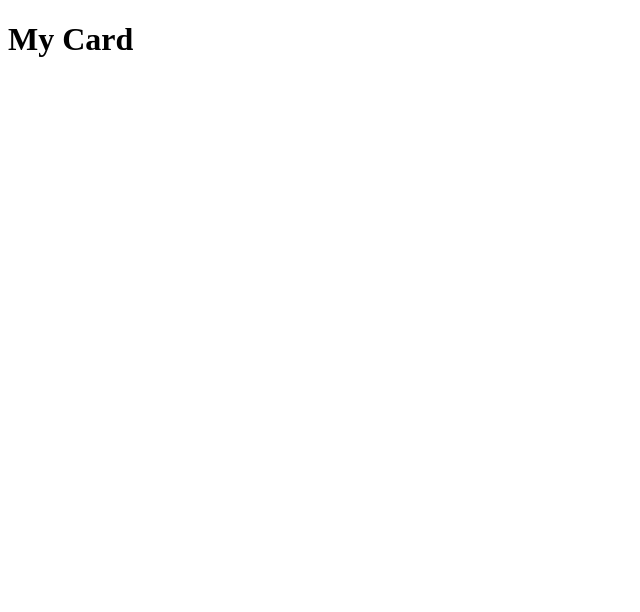
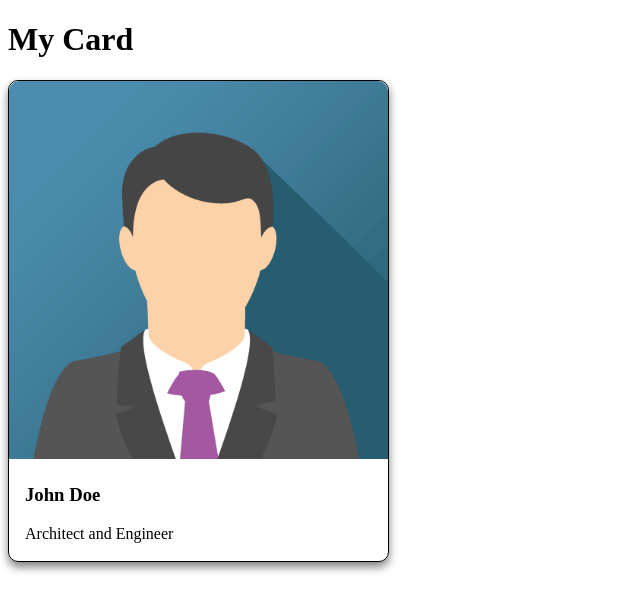
Before and after one commit to jiyawadhwa/mywebsite, a website: page public/html/card.html in a window 1280 px wide. Shown: the whole page, without its empty margins (0-640 px from the left). Drawn offline with Linux system fonts and the light colour scheme.

Commit message:
added usercard

```diff
--- a/public/html/card.html
+++ b/public/html/card.html
@@ -5,8 +5,34 @@
     <meta http-equiv="X-UA-Compatible" content="IE=edge">
     <meta name="viewport" content="width=device-width, initial-scale=1.0">
     <title>Document</title>
+    <style>
+        .usercard{
+            border: 1px solid black;
+            width: 30%;
+            box-shadow: 0px 5px 10px 0px gray;
+            border-radius: 10px;
+            transition: 0.6s;
+        }
+        .usercard:hover{
+            box-shadow: 0px 10px 20px 0px gray;
+        }
+        .userimage{
+            width: 100%;
+            border-radius: 10px 10px 0px 0px;
+        }
+        .container {
+            padding: 2px 16px;
+        }
+    </style>
 </head>
 <body>
     <h1>My Card</h1>
+    <div class="usercard">
+        <img class="userimage" src="/img/john-doe.png" alt="Image not found">
+        <div class="container">
+            <h3 class="username"><b>John Doe</b></h3>
+            <p class="userprofession">Architect and Engineer</p>
+        </div>
+</div>
 </body>
 </html>
```
Also changed, not shown: public/img/jane-dow.png (added), public/img/john-doe.png (added), 1 other file.
